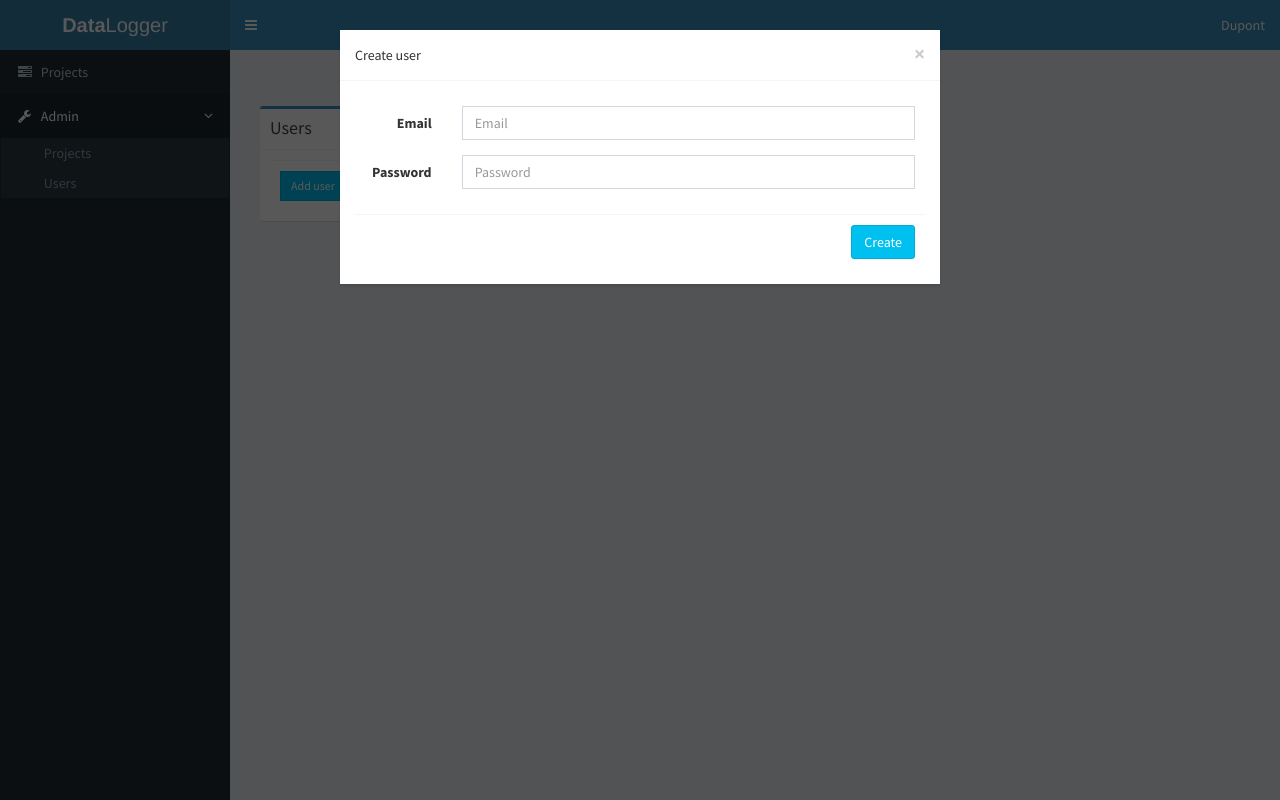
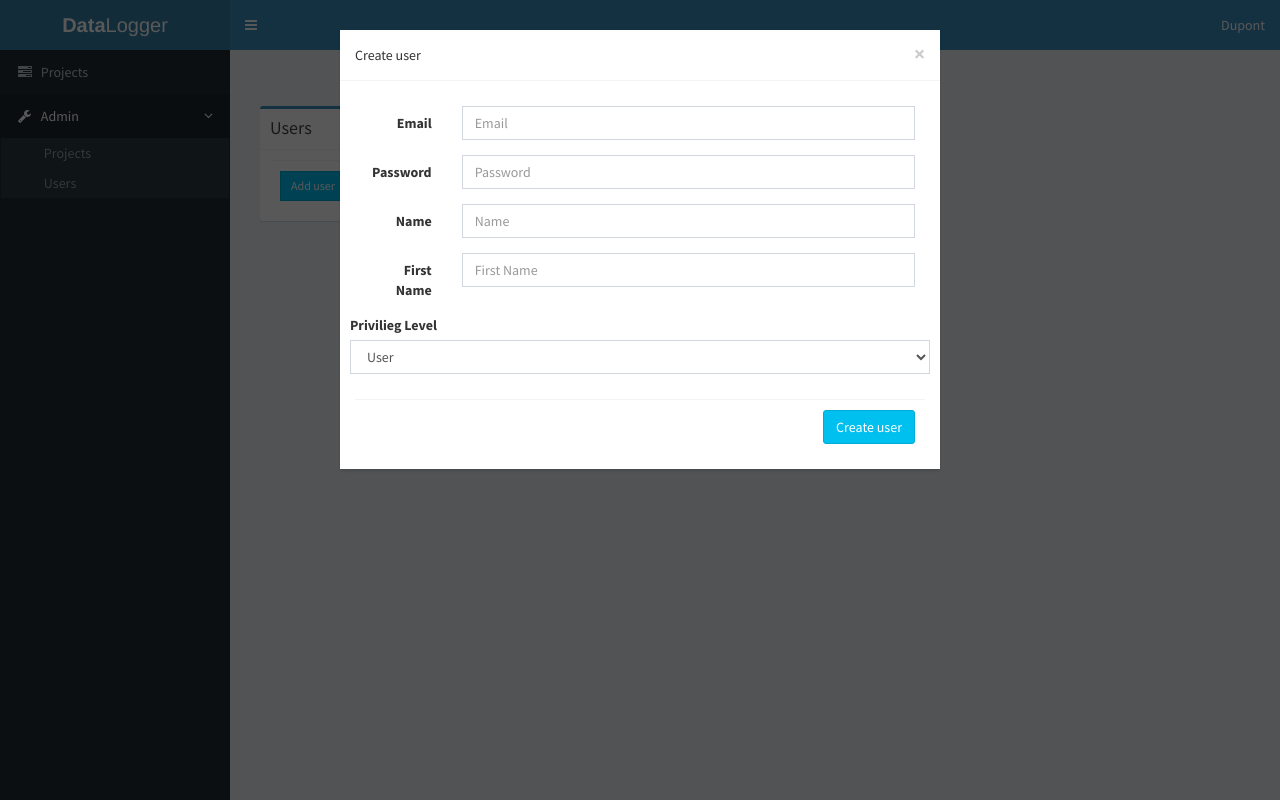
Before and after one commit to OpenWeek/data-logger, a Flask app: page /admin/users in a window 1280 px wide, after a click on "Add user". Run offline with Flask 2, Linux system fonts and the light colour scheme; parts of the project's set-up code (start-up, migrations or seed data) failed here and were passed over; some libraries are stand-ins or nearby versions.

Commit message:
push qui bug

```diff
--- a/data_logger/__init__.py
+++ b/data_logger/__init__.py
@@ -218,9 +218,21 @@ def admin_reject_sensor(project_id):
     return "400 Bad Request", 400
 
 @app.route('/admin/add/user', methods = ['POST', 'GET'])
-def admin_add_user(project_id):
+def admin_add_user():
     if request.method == 'POST':
-        return "501 Not Implemented", 501
+        email = request.form['email']
+        name = request.form['name']
+        first_name = request.form['first_name']
+        password = request.form['password']
+        admin_level_str = request.form['admin_level']
+        if admin_level_str == 'admin':
+            admin_level = 2
+        elif admin_level_str == 'creator':
+            admin_level = 1
+        else:
+            admin_level = 0
+        query.insert_user(email, first_name, name, password, admin_level)
+        return redirect(url_for('client_show', id = id, client_id = client_id), code = 303)
     return "400 Bad Request", 400
 
 ## OTHER SIDE
--- a/data_logger/templates/adminUsers.html
+++ b/data_logger/templates/adminUsers.html
@@ -58,22 +58,40 @@
                   <div class="box-body">
                     <div class="form-group">
                       <label for="email" class="col-sm-2 control-label">Email</label>
-
                       <div class="col-sm-10">
-                        <input type="email" class="form-control" id="email" placeholder="Email">
+                        <input type="email" class="form-control" name="email" placeholder="Email">
                       </div>
                     </div>
                     <div class="form-group">
                       <label for="password" class="col-sm-2 control-label">Password</label>
-
                       <div class="col-sm-10">
-                        <input type="password" class="form-control" id="pasword" placeholder="Password">
+                        <input type="password" name="password" class="form-control" name="password" placeholder="Password">
                       </div>
+                    </div>
+                    <div class="form-group">
+                      <label for="name" class="col-sm-2 control-label">Name</label>
+                      <div class="col-sm-10">
+                        <input type="text" name="name" class="form-control" name="name" placeholder="Name">
+                      </div>
+                    </div>
+                    <div class="form-group">
+                      <label for="firstName" class="col-sm-2 control-label">First Name</label>
+                      <div class="col-sm-10">
+                        <input type="text" name="firstName" class="form-control" name="firstName" placeholder="First Name">
+                      </div>
+                    </div>
+                    <div class="form-group">
+                      <label>Privilieg Level</label>
+                      <select class="form-control select2 select2-hidden-accessible" name="admin_level" style="width: 100%;" tabindex="-1" aria-hidden="true">
+                        <option selected="selected">User</option>
+                        <option>Creator</option>
+                        <option>Admin</option>
+                      </select>
                     </div>
                   </div>
                   <!-- /.box-body -->
                   <div class="box-footer">
-                    <button type="submit" class="btn btn-info pull-right">Create</button>
+                    <button type="submit" class="btn btn-info pull-right">Create user</button>
                   </div>
                   <!-- /.box-footer -->
                 </form>
@@ -96,15 +114,29 @@
                   <div class="box-body">
                     <div class="form-group">
                       <label for="email" class="col-sm-2 control-label">Email</label>
-                      <input type="email" name="email" class="form-control" id="inputEmail">
+                      <div class="col-sm-10">
+                        <input type="email" name="email" class="form-control" id="inputEmail" placeholder="Email">
+                      </div>
                     </div>
                     <div class="form-group">
                       <label for="name" class="col-sm-2 control-label">Name</label>
-                      <input type="email" name="email" class="form-control" id="name">
+                      <div class="col-sm-10">
+                        <input type="text" name="name" class="form-control" id="name" placeholder="Name">
+                      </div>
                     </div>
                     <div class="form-group">
                       <label for="firstName" class="col-sm-2 control-label">First Name</label>
-                      <input type="text" name="text" class="form-control" id="firstName">
+                      <div class="col-sm-10">
+                        <input type="text" name="firstName" class="form-control" id="firstName" placeholder="First Name">
+                      </div>
+                    </div>
+                    <div class="form-group">
+                      <label>Privilieg Level</label>
+                      <select class="form-control select2 select2-hidden-accessible" name="admin_level" style="width: 100%;" tabindex="-1" aria-hidden="true">
+                        <option selected="selected">User</option>
+                        <option>Creator</option>
+                        <option>Admin</option>
+                      </select>
                     </div>
                   </div>
                   <!-- /.box-body -->
```
